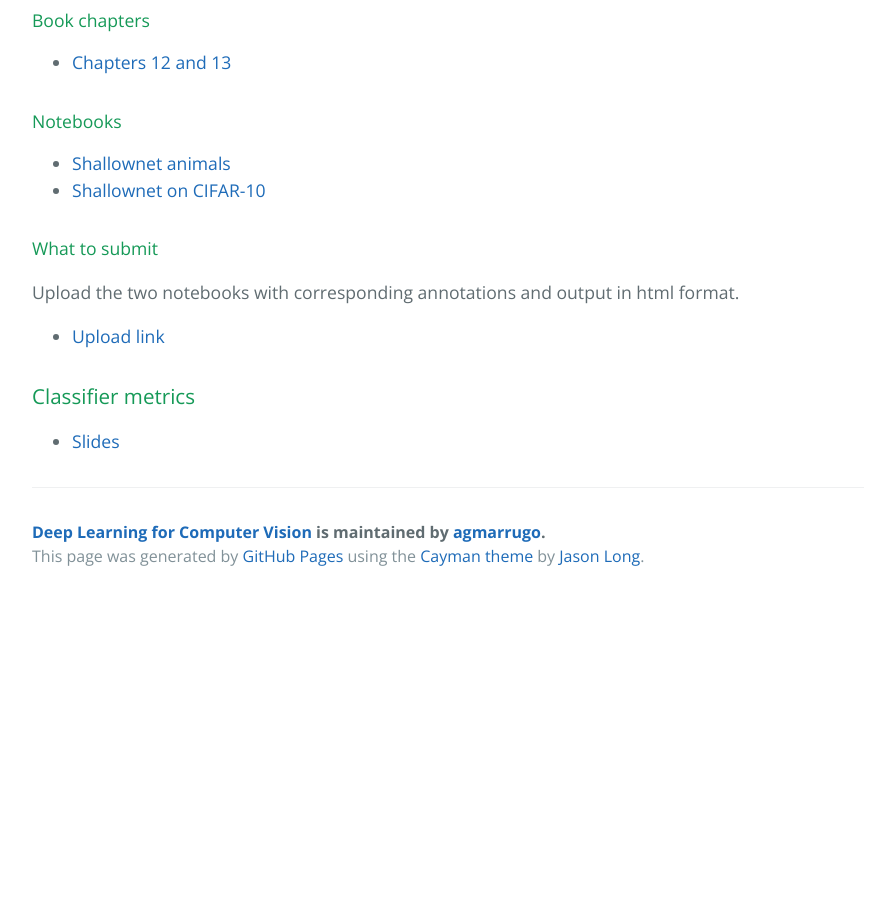
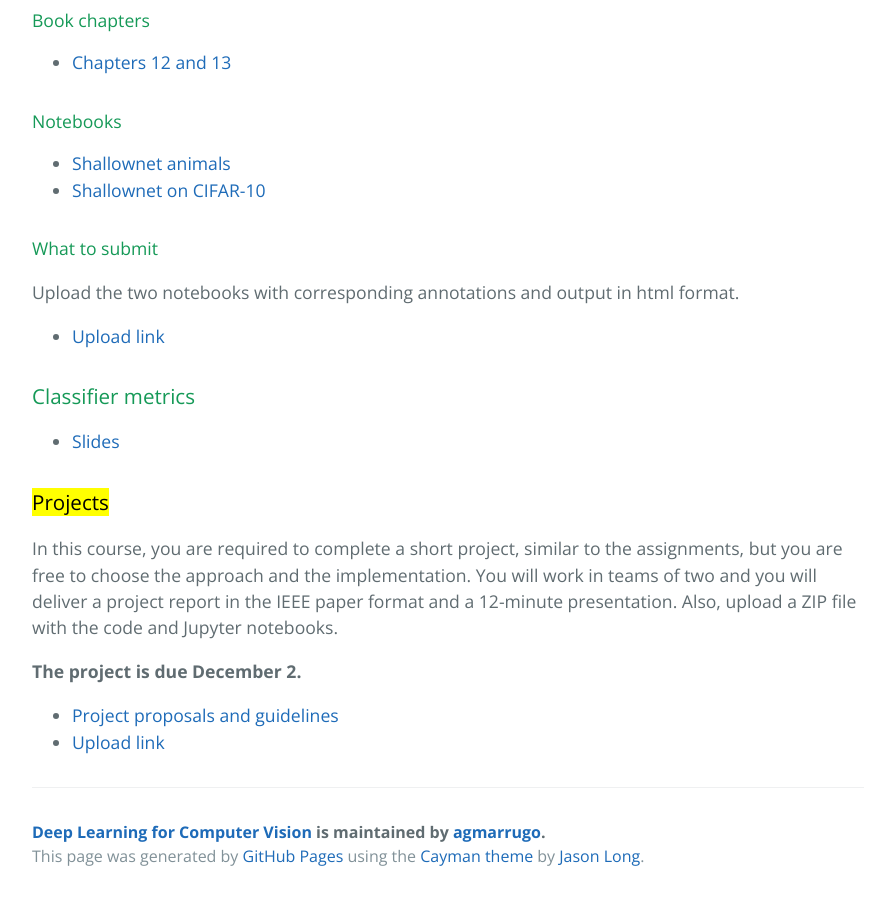
Before and after one commit to opi-lab/DL4CV, a Jekyll site: the page built from index.md, in a window 1280 px wide and 900 px high, scrolled down 4069 px. Shown: the whole window, without its empty margins (192-1079 px from the left). Built offline with Jekyll 4.4.1, drawn with Linux system fonts in a browser that asks for light colours; before the commit the page ends 4669 px from its top, so only the background shows below that.

Commit message:
Update index.md

```diff
--- a/index.md
+++ b/index.md
@@ -161,3 +161,12 @@ Upload the two notebooks with corresponding annotations and output in html forma
 ### Classifier metrics
 
 - [Slides]({{site.url}}pdfs/Lecture-06-Metrics.pdf)
+
+### <mark>Projects</mark>
+
+In this course, you are required to complete a short project, similar to the assignments, but you are free to choose the approach and the implementation. You will work in teams of two and you will deliver a project report in the IEEE paper format and a 12-minute presentation. Also, upload a ZIP file with the code and Jupyter notebooks.
+
+**The project is due December 2.**
+
+- [Project proposals and guidelines](projects)
+- [Upload link](https://www.dropbox.com/request/f0j58PFi8RDmwGZd7Yai)
```
